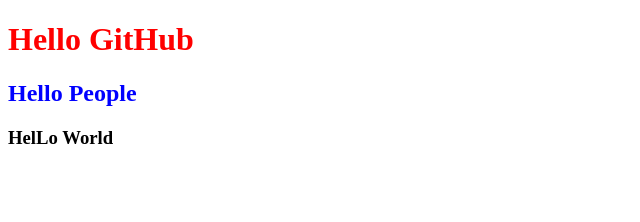
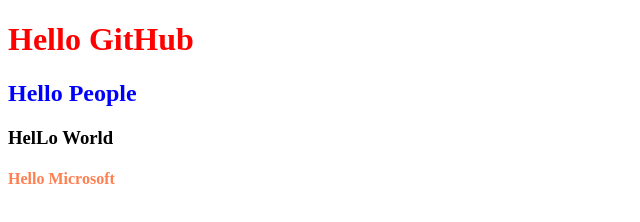
Before and after one commit to SpySpooky/demo-site, a plain HTML site: page index.html in a window 1280 px wide. Shown: the whole page, without its empty margins (0-640 px from the left). Drawn offline with Linux system fonts and the light colour scheme.

Commit message:
Add Component #4

```diff
--- a/assets/css/style.css
+++ b/assets/css/style.css
@@ -4,3 +4,6 @@
 h2{
 color: blue;
 }
+h4{
+    color: coral;
+}
--- a/index.html
+++ b/index.html
@@ -10,5 +10,6 @@
     <h1>Hello GitHub</h1>
     <h2>Hello People</h2>
     <h3>HelLo World</h3>
+    <h4>Hello Microsoft</h4>
 </body>
 </html>
```
